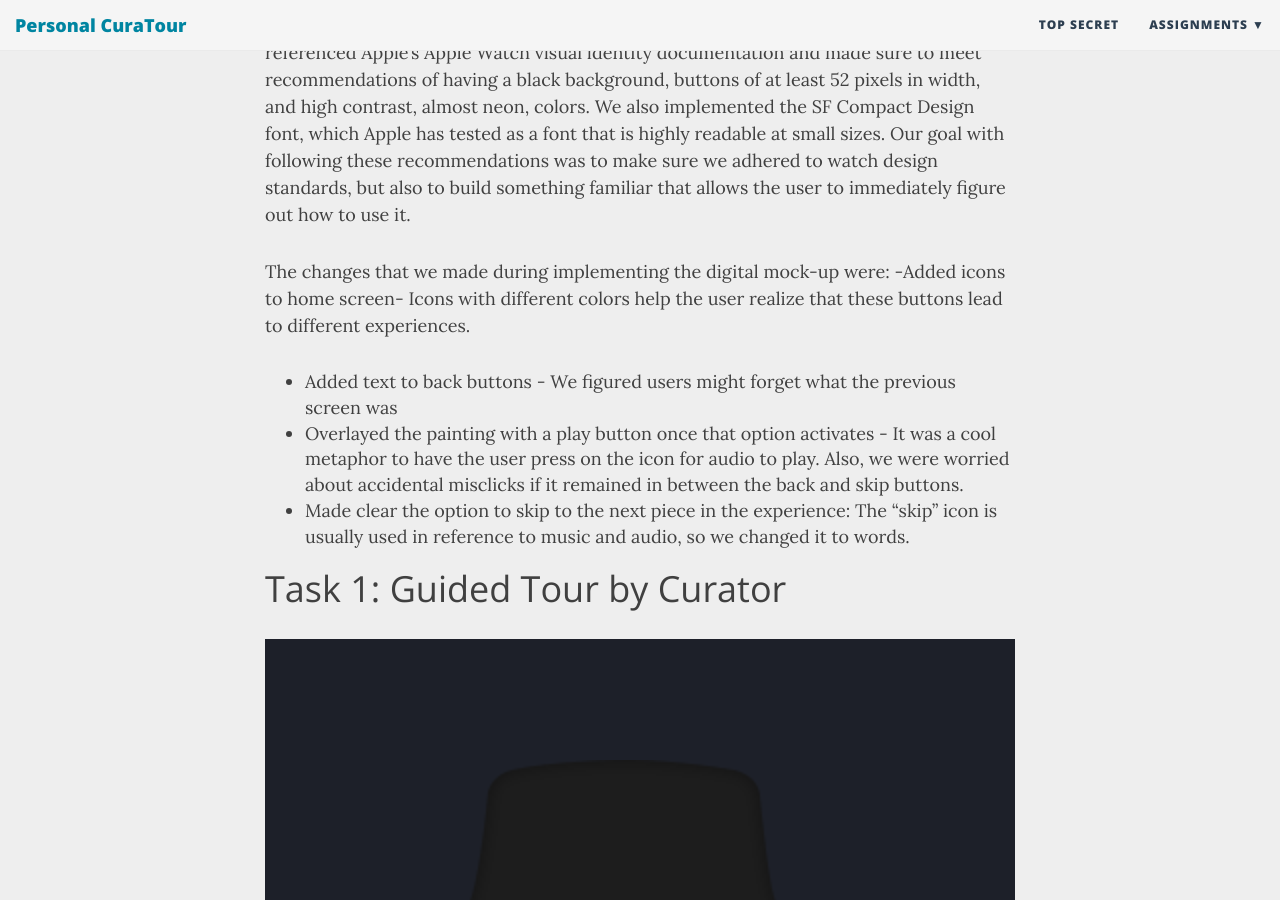
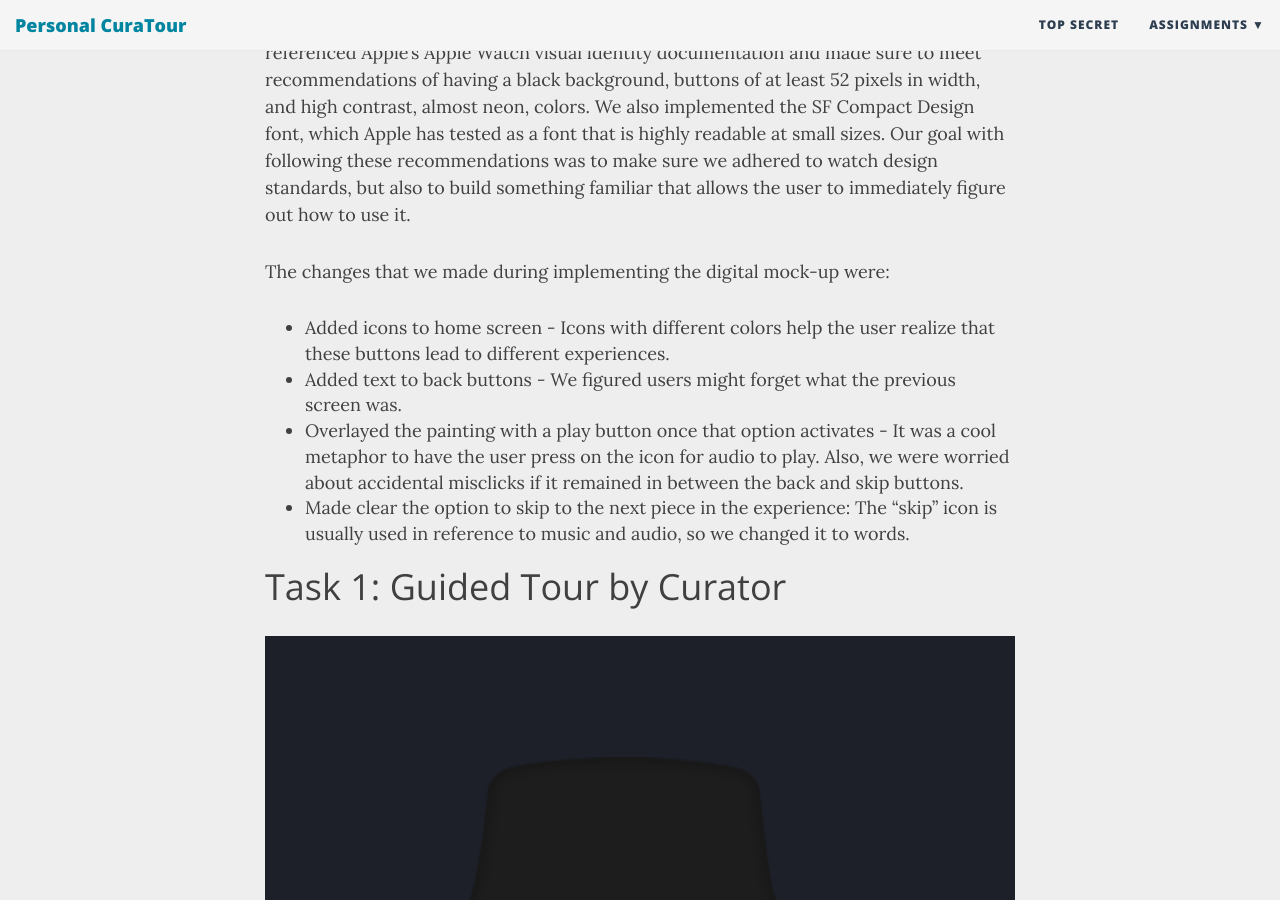
Before and after one commit to krtejeda/PersonalCuraTour, a Jekyll site: the page built from Digital-Mockup.md, in a window 1280 px wide and 900 px high, scrolled down 941 px. Built offline with Jekyll 4.4.1, drawn with Linux system fonts in a browser that asks for light colours; nearby versions of some CDN libraries; our own code applies the rules of GitHub Pages for plain Markdown files.

Commit message:
Update Digital-Mockup.md

```diff
--- a/Digital-Mockup.md
+++ b/Digital-Mockup.md
@@ -10,8 +10,8 @@ Title: Digital Mockup
 During the implementation of the digital mock-up, we were forced to decide on the actual visual identity of our design and the elements that made it up. We were constrained by the watch modality and the technical limitations of screen resolution that it carries to use our space wisely while also not overwhelm the user with information. We referenced Apple’s Apple Watch visual identity documentation and made sure to meet recommendations of having a black background, buttons of at least 52 pixels in width, and high contrast, almost neon, colors. We also implemented the SF Compact Design font, which Apple has tested as a font that is highly readable at small sizes. Our goal with following these recommendations was to make sure we adhered to watch design standards, but also to build something familiar that allows the user to immediately figure out how to use it.
 
 The changes that we made during implementing the digital mock-up were:
--Added icons to home screen- Icons with different colors help the user realize that these buttons lead to different experiences.
-- Added text to back buttons - We figured users might forget what the previous screen was
+- Added icons to home screen - Icons with different colors help the user realize that these buttons lead to different experiences.
+- Added text to back buttons - We figured users might forget what the previous screen was.
 - Overlayed the painting with a play button once that option activates - It was a cool metaphor to have the user press on the icon for audio to play. Also, we were worried about accidental misclicks if it remained in between the back and skip buttons.
 - Made clear the option to skip to the next piece in the experience: The “skip” icon is usually used in reference to music and audio, so we changed it to words.
 
```
